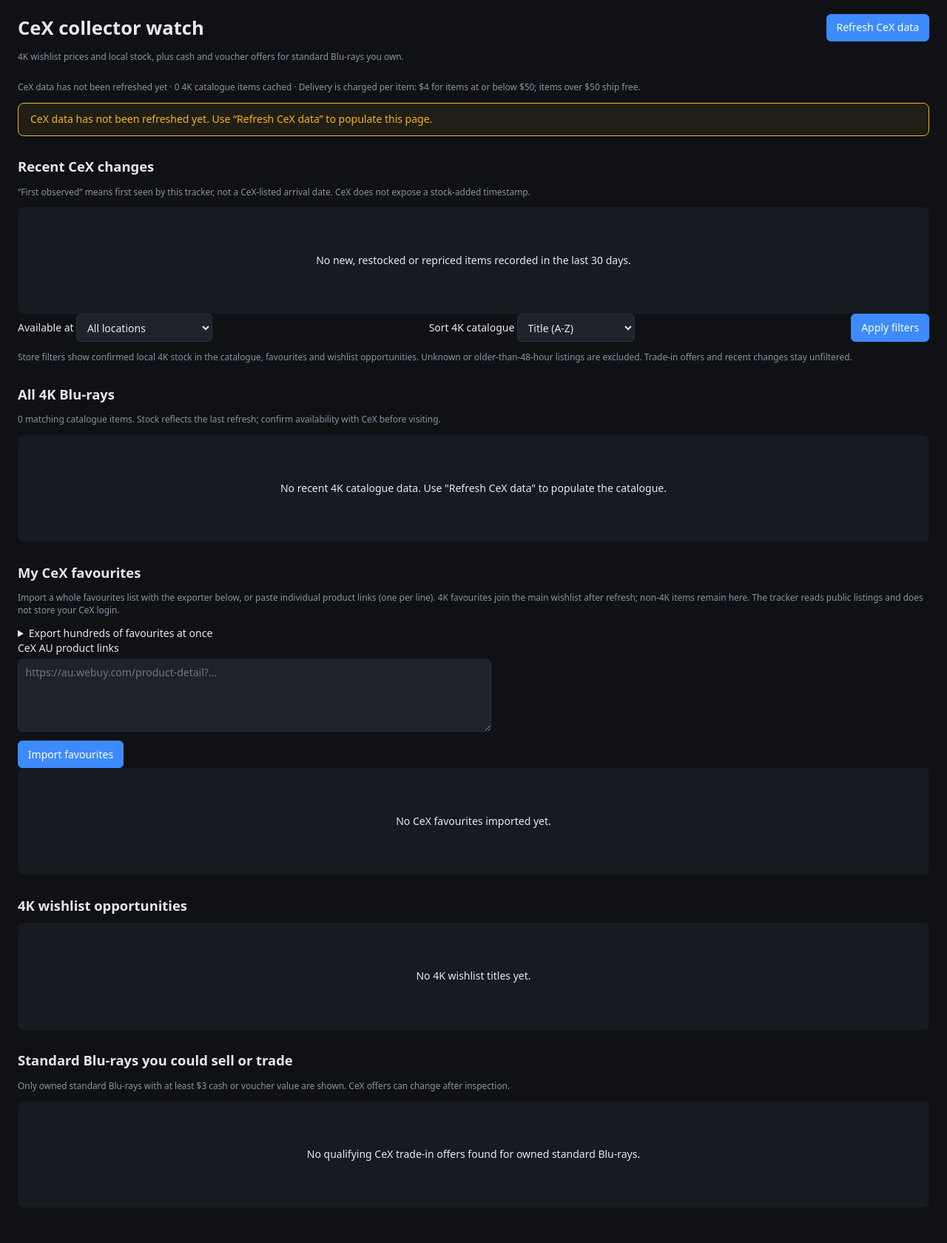
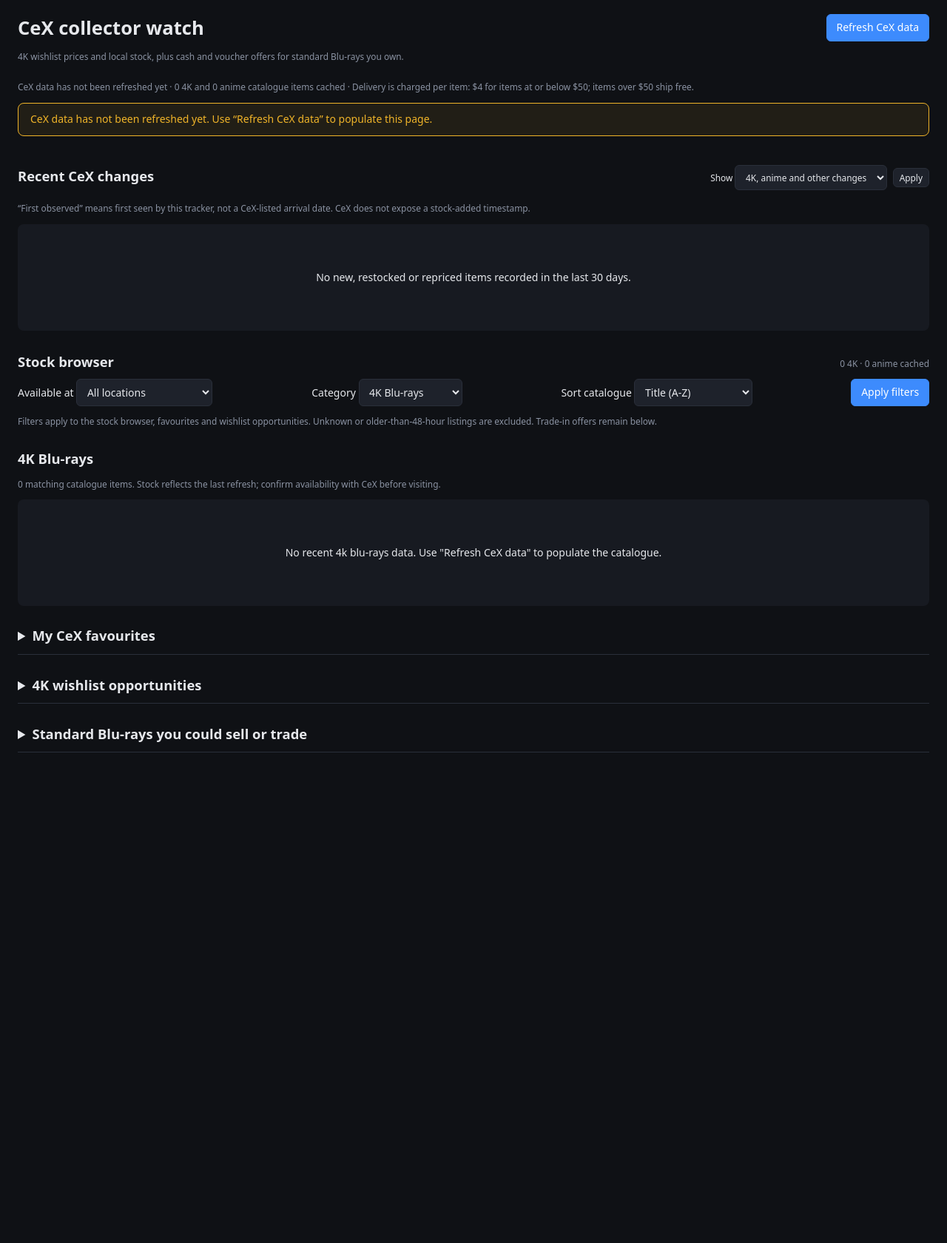
Before and after one commit to MD-gh-5243542/bluray-price-tracker, a FastAPI app: page /cex in a window 1280 px wide. Shown: the part 48-1728 px from the top of the page at 74% size. After the commit the page ends 1065 px from the top, so only its background shows below. Run offline with FastAPI, Linux system fonts and the light colour scheme.

Commit message:
Add CeX anime tracking and compact layout
Co-authored-by: Copilot <223556219+Copilot@users.noreply.github.com>

```diff
--- a/app/main.py
+++ b/app/main.py
@@ -231,19 +231,27 @@ def collection_page(request: Request, q: str = "", sort: str = "name"):
 
 @app.get("/cex", response_class=HTMLResponse)
 def cex_page(request: Request, msg: str = "", msg_type: str = "ok",
-             location: str = "", sort: str = "name", page: int = Query(1, ge=1)):
-    if location not in cex.STOCK_LOCATIONS or sort not in cex.CATALOGUE_SORTS:
+             location: str = "", sort: str = "name", page: int = Query(1, ge=1),
+             category: str = "4k", changes: str = "all"):
+    if (location not in cex.STOCK_LOCATIONS or sort not in cex.CATALOGUE_SORTS
+            or category not in cex.CATALOGUE_CATEGORIES
+            or changes not in ("all", *cex.CATALOGUE_CATEGORIES)):
         raise HTTPException(400, "Unknown CeX stock location or sort order")
-    return render(request, "cex.html", **cex.page_data(location, sort, page),
+    return render(request, "cex.html", **cex.page_data(location, sort, page, category, changes),
                   msg=msg, msg_type=msg_type)
 
 
 @app.post("/cex/refresh")
-def cex_refresh(location: str = Form(""), sort: str = Form("name")):
-    if location not in cex.STOCK_LOCATIONS or sort not in cex.CATALOGUE_SORTS:
+def cex_refresh(location: str = Form(""), sort: str = Form("name"),
+                category: str = Form("4k"), changes: str = Form("all")):
+    if (location not in cex.STOCK_LOCATIONS or sort not in cex.CATALOGUE_SORTS
+            or category not in cex.CATALOGUE_CATEGORIES
+            or changes not in ("all", *cex.CATALOGUE_CATEGORIES)):
         raise HTTPException(400, "Unknown CeX stock location or sort order")
     jobs.queue_cex_refresh()
-    return back("/cex?" + urlencode({"location": location, "sort": sort}))
+    return back("/cex?" + urlencode({
+        "location": location, "sort": sort, "category": category, "changes": changes,
+    }))
 
 
 @app.post("/cex/favourites/import")
--- a/app/static/style.css
+++ b/app/static/style.css
@@ -64,6 +64,13 @@ label.check { display: flex; flex-direction: row; gap: .5rem; align-items: cente
 .toolbar { display: flex; justify-content: space-between; gap: 1rem; flex-wrap: wrap; margin-bottom: .6rem; }
 .toolbar .filters, .toolbar .actions { display: flex; gap: .5rem; flex-wrap: wrap; }
 .toolbar .actions form { margin: 0; }
+.section-heading { display: flex; justify-content: space-between; align-items: baseline;
+  gap: 1rem; flex-wrap: wrap; }
+.section-heading h2 { margin-bottom: .6rem; }
+.cex-secondary { margin-top: 1rem; }
+.cex-secondary > summary { cursor: pointer; color: var(--text); font-size: 1.15rem;
+  font-weight: 600; padding: .7rem 0; border-bottom: 1px solid var(--line); }
+.cex-secondary[open] > summary { margin-bottom: .6rem; }
 
 table { width: 100%; border-collapse: collapse; background: var(--panel); border-radius: var(--radius); overflow: hidden; }
 th, td { padding: .5rem .6rem; border-bottom: 1px solid var(--line); text-align: left; vertical-align: middle; }
--- a/app/templates/cex.html
+++ b/app/templates/cex.html
@@ -10,6 +10,8 @@
     <form method="post" action="/cex/refresh">
       <input type="hidden" name="location" value="{{ location }}">
       <input type="hidden" name="sort" value="{{ catalogue_sort }}">
+      <input type="hidden" name="category" value="{{ catalogue_category }}">
+      <input type="hidden" name="changes" value="{{ changes_category }}">
       <button class="btn primary">Refresh CeX data</button>
     </form>
   </div>
@@ -17,13 +19,28 @@
 
 <p class="muted small">
   {% if last_sync %}Last refreshed {{ last_sync|local }}{% else %}CeX data has not been refreshed yet{% endif %}
-  · {{ catalogue_count }} 4K catalogue items cached
+  · {{ catalogue_counts['4k'] }} 4K and {{ catalogue_counts['anime'] }} anime catalogue items cached
   · Delivery is charged per item: $4 for items at or below $50; items over $50 ship free.
 </p>
 {% if stale %}<div class="alert warn">{% if last_sync %}CeX data may be stale; the last successful refresh was {{ last_sync|local }}.{% else %}CeX data has not been refreshed yet. Use “Refresh CeX data” to populate this page.{% endif %}</div>{% endif %}
 {% if msg %}<div class="alert {{ msg_type }}">{{ msg }}</div>{% endif %}
 
-<h2>Recent CeX changes</h2>
+<div class="section-heading">
+  <h2>Recent CeX changes</h2>
+  <form method="get" action="/cex" class="inline">
+    <input type="hidden" name="location" value="{{ location }}">
+    <input type="hidden" name="sort" value="{{ catalogue_sort }}">
+    <input type="hidden" name="category" value="{{ catalogue_category }}">
+    <label class="small">Show
+      <select name="changes">
+        <option value="all" {% if changes_category == 'all' %}selected{% endif %}>4K, anime and other changes</option>
+        <option value="4k" {% if changes_category == '4k' %}selected{% endif %}>4K changes</option>
+        <option value="anime" {% if changes_category == 'anime' %}selected{% endif %}>Anime changes</option>
+      </select>
+    </label>
+    <button class="btn small">Apply</button>
+  </form>
+</div>
 <p class="muted small">“First observed” means first seen by this tracker, not a CeX-listed arrival date. CeX does not expose a stock-added timestamp.</p>
 {% if events %}
 <table class="stores">
@@ -34,6 +51,7 @@
       <td>{{ row.event.created_at|local }}</td>
       <td>{% if row.product %}<a href="{{ row.product.url }}" target="_blank" rel="noopener">{{ row.event.product_name }}</a>{% else %}{{ row.event.product_name }}{% endif %}</td>
       <td>
+        {% if row.category == 'anime' %}<span class="badge">Anime</span>{% elif row.category == '4k' %}<span class="badge uhd">4K</span>{% endif %}
         {% if row.event.event_type == 'new' %}New to tracked catalogue
         {% elif row.event.event_type == 'stock_added' %}Back in stock
         {% elif row.event.event_type == 'price' %}Price: {{ row.change }}
@@ -48,6 +66,10 @@
 <div class="empty"><p>No new, restocked or repriced items recorded in the last 30 days.</p></div>
 {% endif %}
 
+<div class="section-heading">
+<h2>Stock browser</h2>
+<span class="muted small">{{ catalogue_counts['4k'] }} 4K · {{ catalogue_counts['anime'] }} anime cached</span>
+</div>
 <form method="get" action="/cex" class="toolbar">
   <label>Available at
     <select name="location">
@@ -56,23 +78,30 @@
       {% endfor %}
     </select>
   </label>
-  <label>Sort 4K catalogue
+  <label>Category
+    <select name="category">
+      {% for value, label in catalogue_categories.items() %}
+      <option value="{{ value }}" {% if catalogue_category == value %}selected{% endif %}>{{ label }}</option>
+      {% endfor %}
+    </select>
+  </label>
+  <label>Sort catalogue
     <select name="sort">
       {% for value, label in catalogue_sorts.items() %}
       <option value="{{ value }}" {% if catalogue_sort == value %}selected{% endif %}>{{ label }}</option>
       {% endfor %}
     </select>
   </label>
+  <input type="hidden" name="changes" value="{{ changes_category }}">
   <button class="btn primary">Apply filters</button>
   {% if location or catalogue_sort != 'name' %}<a class="btn" href="/cex">Reset</a>{% endif %}
 </form>
-<p class="muted small">Store filters show confirmed local 4K stock in the catalogue, favourites and wishlist opportunities. Unknown or older-than-48-hour listings are excluded. Trade-in offers and recent changes stay unfiltered.</p>
-
-<h2>All 4K Blu-rays{% if location %} - {{ stock_locations[location] }}{% endif %}</h2>
+<p class="muted small">Filters apply to the stock browser, favourites and wishlist opportunities. Unknown or older-than-48-hour listings are excluded. Trade-in offers remain below.</p>
+<h2>{{ catalogue_categories[catalogue_category] }}{% if location %} - {{ stock_locations[location] }}{% endif %}</h2>
 <p class="muted small">{{ catalogue_filtered_count }} matching catalogue items{% if catalogue_pages > 1 %} · page {{ catalogue_page }} of {{ catalogue_pages }}{% endif %}. Stock reflects the last refresh; confirm availability with CeX before visiting.</p>
 {% if catalogue %}
 <table class="stores">
-  <thead><tr><th>4K title</th><th class="num">Price</th><th>Online</th><th>Blacktown</th><th>Rouse Hill</th></tr></thead>
+  <thead><tr><th>{{ catalogue_categories[catalogue_category] }}</th><th class="num">Price</th><th>Online</th><th>Blacktown</th><th>Rouse Hill</th></tr></thead>
   <tbody>
   {% for row in catalogue %}
     <tr>
@@ -88,16 +117,17 @@
 </table>
 {% if catalogue_pages > 1 %}
 <div class="row gap">
-  {% if catalogue_page > 1 %}<a class="btn small" href="{{ request.url.include_query_params(location=location, sort=catalogue_sort, page=catalogue_page - 1) }}">Previous</a>{% endif %}
+  {% if catalogue_page > 1 %}<a class="btn small" href="{{ request.url.include_query_params(location=location, sort=catalogue_sort, category=catalogue_category, changes=changes_category, page=catalogue_page - 1) }}">Previous</a>{% endif %}
   <span class="muted small">Page {{ catalogue_page }} of {{ catalogue_pages }}</span>
-  {% if catalogue_page < catalogue_pages %}<a class="btn small" href="{{ request.url.include_query_params(location=location, sort=catalogue_sort, page=catalogue_page + 1) }}">Next</a>{% endif %}
+  {% if catalogue_page < catalogue_pages %}<a class="btn small" href="{{ request.url.include_query_params(location=location, sort=catalogue_sort, category=catalogue_category, changes=changes_category, page=catalogue_page + 1) }}">Next</a>{% endif %}
 </div>
 {% endif %}
 {% else %}
-<div class="empty"><p>{% if location %}No confirmed 4K stock at {{ stock_locations[location] }} in the recent cache.{% else %}No recent 4K catalogue data. Use "Refresh CeX data" to populate the catalogue.{% endif %}</p></div>
+<div class="empty"><p>{% if location %}No confirmed {{ catalogue_categories[catalogue_category]|lower }} stock at {{ stock_locations[location] }} in the recent cache.{% else %}No recent {{ catalogue_categories[catalogue_category]|lower }} data. Use "Refresh CeX data" to populate the catalogue.{% endif %}</p></div>
 {% endif %}
 
-<h2>My CeX favourites</h2>
+<details class="cex-secondary">
+<summary>My CeX favourites{% if favourites %} ({{ favourites|length }}){% endif %}</summary>
 <p class="muted small">Import a whole favourites list with the exporter below, or paste individual product links (one per line). 4K favourites join the main wishlist after refresh; non-4K items remain here. The tracker reads public listings and does not store your CeX login.</p>
 <details>
   <summary>Export hundreds of favourites at once</summary>
@@ -149,8 +179,10 @@
 {% else %}
 <div class="empty"><p>{% if location %}No imported 4K favourites with confirmed stock at {{ stock_locations[location] }}.{% else %}No CeX favourites imported yet.{% endif %}</p></div>
 {% endif %}
+</details>
 
-<h2>4K wishlist opportunities</h2>
+<details class="cex-secondary">
+<summary>4K wishlist opportunities{% if wanted %} ({{ wanted|length }}){% endif %}</summary>
 {% if wanted %}
 <table class="stores">
   <thead><tr><th>Title</th><th>CeX listing</th><th class="num">CeX price</th><th>Blacktown</th><th>Rouse Hill</th><th class="num">Other best</th><th>Comparison</th></tr></thead>
@@ -197,8 +229,10 @@
 {% else %}
 <div class="empty"><p>{% if location %}No 4K wishlist matches with confirmed stock at {{ stock_locations[location] }}.{% else %}No 4K wishlist titles yet.{% endif %}</p></div>
 {% endif %}
+</details>
 
-<h2>Standard Blu-rays you could sell or trade</h2>
+<details class="cex-secondary">
+<summary>Standard Blu-rays you could sell or trade{% if owned %} ({{ owned|length }}){% endif %}</summary>
 <p class="muted small">Only owned standard Blu-rays with at least $3 cash or voucher value are shown. CeX offers can change after inspection.</p>
 {% if owned %}
 <table class="stores">
@@ -220,5 +254,6 @@
 {% else %}
 <div class="empty"><p>No qualifying CeX trade-in offers found for owned standard Blu-rays.</p></div>
 {% endif %}
+</details>
 
 {% endblock %}
```
Also changed, not shown: app/cex.py (+58 -15 lines), README.md.
